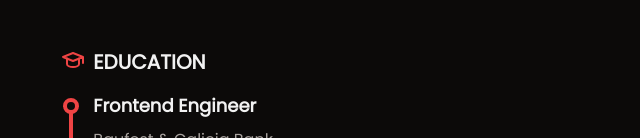
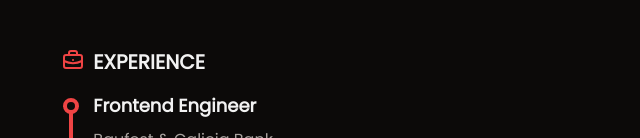
Before and after one commit to JoseScap/portfolio-scap, a Next.js app: page / in a window 1280 px wide. Shown: the part 1164-1302 px from the top of the page, without its empty margins (0-640 px from the left). Built offline with nearby package versions, Linux system fonts and the light colour scheme.

Commit message:
fix: :bug: fix journey title

```diff
--- a/src/components/home/resume-section.tsx
+++ b/src/components/home/resume-section.tsx
@@ -38,7 +38,7 @@ export default function ResumeSection() {
   return (
     <section className="bg-background min-h-screen py-12 px-2 max-w-7xl mx-auto w-11/12 grid grid-cols-1">
       <MyJourney title="Education" journeyIcon="education" journeys={educations} startJourney="2020" />
-      <MyJourney title="Education" journeyIcon="education" journeys={experiences} startJourney="2020" />
+      <MyJourney title="Experience" journeyIcon="experience" journeys={experiences} startJourney="2020" />
     </section>
   )
 }
```
